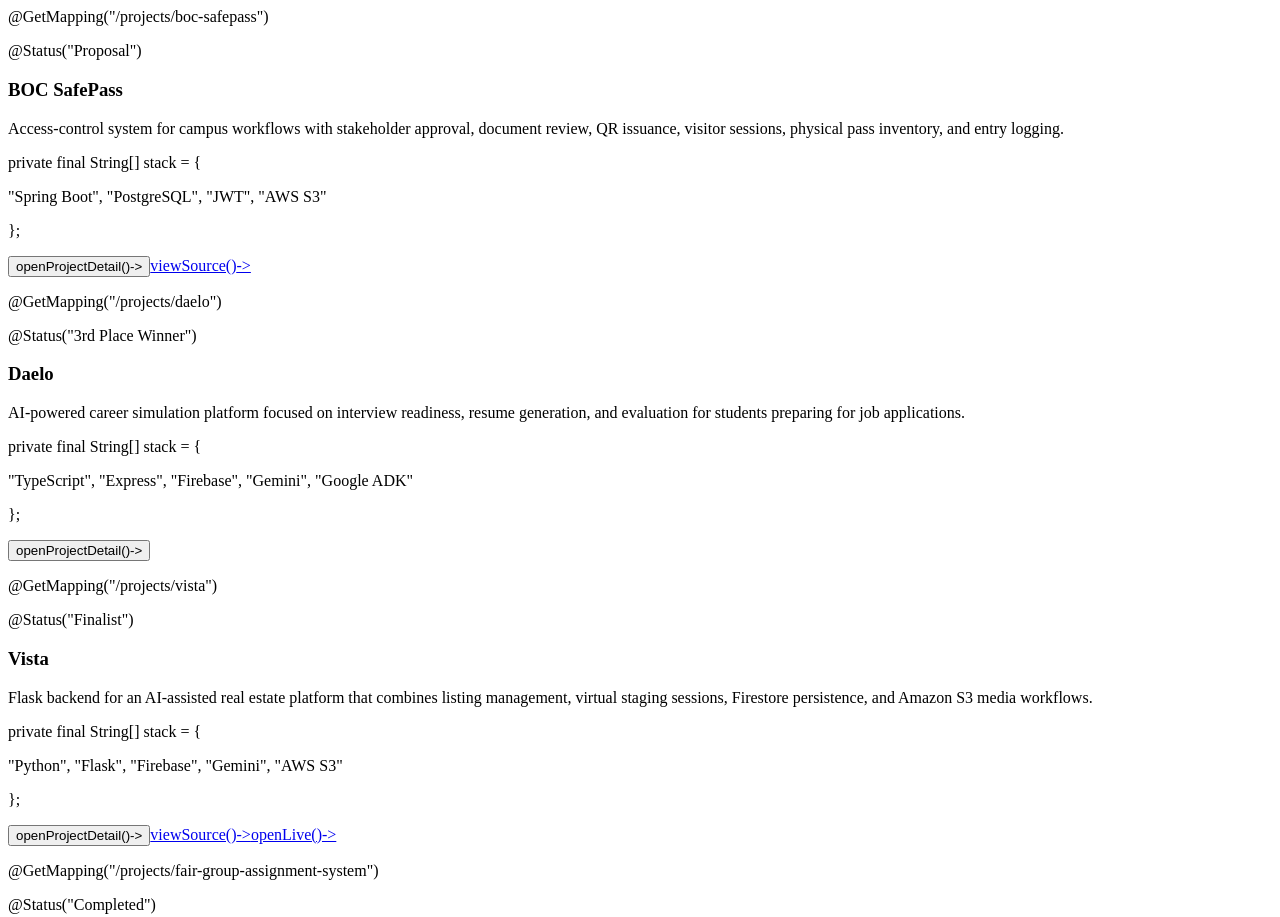
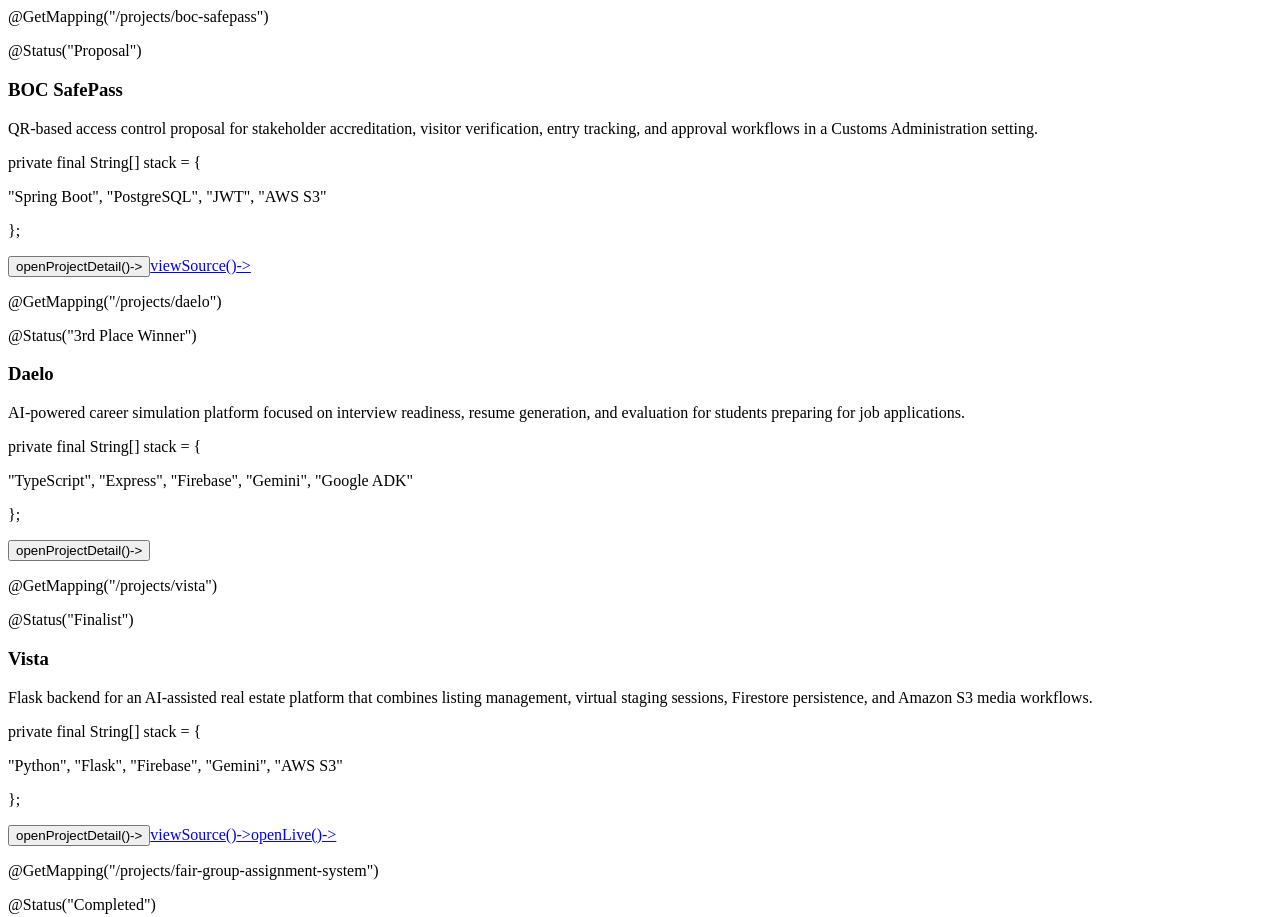
Before and after one commit to roginandd/roginand_villegas, a React (Vite) app: page / in a window 1280 px wide. Shown: the part 1540-2457 px from the top of the page. Built offline with nearby package versions, Linux system fonts and the light colour scheme; the HTML template or start-up script is replaced by a standard one.

Commit message:
feat: enhance modal styling with custom scrollbar and animations

```diff
--- a/src/data/portfolioData.js
+++ b/src/data/portfolioData.js
@@ -1,9 +1,3 @@
-import bocSafePassPreview from "../assets/previews/boc-safepass-preview.svg";
-import cspsPlatformPreview from "../assets/previews/csps-platform-preview.svg";
-import daeloPreview from "../assets/previews/daelo-preview.svg";
-import fairGroupAssignmentPreview from "../assets/previews/fair-group-assignment-preview.svg";
-import vistaPreview from "../assets/previews/vista-preview.svg";
-
 export const navigationItems = [
   { id: "source", label: "source" },
   { id: "javadoc", label: "javadoc" },
@@ -68,6 +62,7 @@ export const techStack = [
 export const projects = [
   {
     slug: "csps-platform-backend",
+
     endpoint: "/projects/csps-platform-backend",
     className: "CSPSPlatformBackend",
     status: "Production",
@@ -91,11 +86,50 @@ export const projects = [
     ],
     highlights: ["Java", "Spring Boot", "MySQL", "AWS S3", "JWT"],
     stack: ["Java", "Spring Boot", "MySQL", "AWS S3", "JWT"],
-    preview: {
-      src: cspsPlatformPreview,
-      label: "// csps-dashboard-preview.svg",
-      alt: "Preview panel for the CSPS student operations platform backend",
-    },
+    gallery: [
+      {
+        fileLabel: "// membership-dashboard",
+        windowTitle: "MembershipAdminView",
+        annotation: '@PreviewState("memberships")',
+        headline: "Semester membership dashboard",
+        description:
+          "Tracks active members, renewals, and officer-facing filters inside one operations surface.",
+        rows: [
+          "membershipService.getCurrentSemesterRecords()",
+          "renewal eligibility validation",
+          "officer-only admin actions",
+        ],
+        metrics: ["members:324", "renewals:58", "rbac:enabled"],
+      },
+      {
+        fileLabel: "// merch-checkout-flow",
+        windowTitle: "MerchOrderPipeline",
+        annotation: '@PreviewState("commerce")',
+        headline: "Cart to checkout workflow",
+        description:
+          "Shows the backend flow behind product ordering, stock checks, and purchase history.",
+        rows: [
+          "cart item aggregation",
+          "inventory integrity guard",
+          "purchase history persistence",
+        ],
+        metrics: ["orders:128", "stock-lock:on", "history:available"],
+      },
+      {
+        fileLabel: "// qr-attendance-panel",
+        windowTitle: "AttendanceScanConsole",
+        annotation: '@PreviewState("attendance")',
+        headline: "QR attendance event scan",
+        description:
+          "Connects membership state, event attendance, and scan recording for student operations.",
+        rows: [
+          "qrScanService.record()",
+          "event participation linkage",
+          "member validation before attendance save",
+        ],
+        metrics: ["scans:412", "events:14", "audit:stored"],
+      },
+    ],
     sourceUrl: "https://github.com/roginandd/CSPS-redesign-backend",
     liveUrl: "https://ucmncsps.vercel.app",
     notes: null,
@@ -109,7 +143,7 @@ export const projects = [
     projectType: "Client project proposal",
     builtFor: "Client project proposal for a Customs Administration system",
     summary:
-      "Access-control system for campus workflows with stakeholder approval, document review, QR issuance, visitor sessions, physical pass inventory, and entry logging.",
+      "QR-based access control proposal for stakeholder accreditation, visitor verification, entry tracking, and approval workflows in a Customs Administration setting.",
     overview:
       "A QR-based access control and verification system for stakeholder accreditation, visitor management, and facility entry tracking.",
     story:
@@ -124,11 +158,50 @@ export const projects = [
     ],
     highlights: ["Spring Boot", "PostgreSQL", "JWT", "AWS S3", "Layered architecture"],
     stack: ["Spring Boot", "PostgreSQL", "JWT", "AWS S3"],
-    preview: {
-      src: bocSafePassPreview,
-      label: "// access-control-preview.svg",
-      alt: "Preview panel for the BOC SafePass QR access and verification workflow",
-    },
+    gallery: [
+      {
+        fileLabel: "// stakeholder-accreditation",
+        windowTitle: "StakeholderReviewQueue",
+        annotation: '@PreviewState("approvals")',
+        headline: "Accreditation approval queue",
+        description:
+          "Centralizes document review, remarks, and decision history before QR issuance.",
+        rows: [
+          "document verification workflow",
+          "reviewer role access checks",
+          "approval history persistence",
+        ],
+        metrics: ["pending:24", "approved:108", "remarks:required"],
+      },
+      {
+        fileLabel: "// qr-access-verification",
+        windowTitle: "QrVerificationPanel",
+        annotation: '@PreviewState("access")',
+        headline: "QR-based entry validation",
+        description:
+          "Verifies access credentials at the gate and links sessions to physical pass handling.",
+        rows: [
+          "qr status check",
+          "pass inventory assignment",
+          "session activation logic",
+        ],
+        metrics: ["gate:active", "passes:39", "session-state:tracked"],
+      },
+      {
+        fileLabel: "// entry-log-report",
+        windowTitle: "EntryAuditConsole",
+        annotation: '@PreviewState("logging")',
+        headline: "Movement and reporting log",
+        description:
+          "Records facility movement for visitors and stakeholders with audit-ready history.",
+        rows: [
+          "entry / exit timestamps",
+          "stakeholder and visitor branching",
+          "report-ready event log records",
+        ],
+        metrics: ["logs:842", "reports:daily", "audit:enabled"],
+      },
+    ],
     sourceUrl: "https://github.com/roginandd/safepass_api",
     liveUrl: null,
     notes: null,
@@ -158,11 +231,50 @@ export const projects = [
     ],
     highlights: ["TypeScript", "Express", "Firebase", "Gemini", "Google ADK"],
     stack: ["TypeScript", "Express", "Firebase", "Gemini", "Google ADK"],
-    preview: {
-      src: daeloPreview,
-      label: "// interview-simulation-preview.svg",
-      alt: "Preview panel for the Daelo AI interview and resume workflow",
-    },
+    gallery: [
+      {
+        fileLabel: "// interview-simulation",
+        windowTitle: "InterviewPracticeSession",
+        annotation: '@PreviewState("simulation")',
+        headline: "Interview practice session",
+        description:
+          "Runs question prompts, answer capture, and AI-backed coaching in one guided flow.",
+        rows: [
+          "Gemini interview prompt orchestration",
+          "candidate answer evaluation",
+          "feedback and retry handling",
+        ],
+        metrics: ["rounds:6", "feedback:ai", "schema:validated"],
+      },
+      {
+        fileLabel: "// resume-generation",
+        windowTitle: "ResumeOutputPipeline",
+        annotation: '@PreviewState("resume")',
+        headline: "Resume generation pipeline",
+        description:
+          "Transforms profile data and AI recommendations into structured resume output.",
+        rows: [
+          "resume content assembly",
+          "Firestore document persistence",
+          "schema-checked output formatting",
+        ],
+        metrics: ["resume:v1", "storage:firestore", "output:structured"],
+      },
+      {
+        fileLabel: "// evaluation-dashboard",
+        windowTitle: "CareerReadinessScoreboard",
+        annotation: '@PreviewState("evaluation")',
+        headline: "Career readiness scoring",
+        description:
+          "Summarizes interview performance, recommendations, and areas to improve.",
+        rows: [
+          "recommendation scoring",
+          "skill-gap feedback generation",
+          "frontend-ready evaluation payloads",
+        ],
+        metrics: ["score:84", "suggestions:5", "user-state:tracked"],
+      },
+    ],
     sourceUrl: null,
     liveUrl: null,
     notes: null,
@@ -192,11 +304,50 @@ export const projects = [
     ],
     highlights: ["Python", "Flask", "Firebase", "Gemini", "AWS S3"],
     stack: ["Python", "Flask", "Firebase", "Gemini", "AWS S3"],
-    preview: {
-      src: vistaPreview,
-      label: "// virtual-staging-preview.svg",
-      alt: "Preview panel for the Vista property visualization and virtual staging workflow",
-    },
+    gallery: [
+      {
+        fileLabel: "// property-listing-intake",
+        windowTitle: "PropertyListingWorkflow",
+        annotation: '@PreviewState("listing")',
+        headline: "Property listing intake",
+        description:
+          "Handles listing creation, metadata storage, and media preparation for properties.",
+        rows: [
+          "listing field validation",
+          "Firestore property persistence",
+          "S3 media upload handling",
+        ],
+        metrics: ["listings:ready", "storage:s3", "forms:validated"],
+      },
+      {
+        fileLabel: "// virtual-staging-session",
+        windowTitle: "VirtualStagingSession",
+        annotation: '@PreviewState("staging")',
+        headline: "AI staging workflow",
+        description:
+          "Connects source property images with Gemini-based staging and session state tracking.",
+        rows: [
+          "Gemini staging request orchestration",
+          "session chat / state updates",
+          "generated image persistence",
+        ],
+        metrics: ["ai:gemini", "sessions:tracked", "images:processed"],
+      },
+      {
+        fileLabel: "// buyer-visualization-preview",
+        windowTitle: "BuyerExperiencePreview",
+        annotation: '@PreviewState("experience")',
+        headline: "Property visualization output",
+        description:
+          "Presents staged property output to help buyers evaluate visual possibilities before decisions.",
+        rows: [
+          "before / after stage results",
+          "frontend integration payloads",
+          "media retrieval via cloud storage",
+        ],
+        metrics: ["preview:ready", "hackathon:finalist", "ui:connected"],
+      },
+    ],
     sourceUrl: "https://github.com/roginandd/vista-api",
     liveUrl: "https://vista-cspsits.vercel.app",
     notes: null,
@@ -224,11 +375,50 @@ export const projects = [
     ],
     highlights: ["Spring Boot", "React", "Hybrid algorithm design"],
     stack: ["Spring Boot", "React", "Hybrid algorithm design"],
-    preview: {
-      src: fairGroupAssignmentPreview,
-      label: "// grouping-result-preview.svg",
-      alt: "Preview panel for the Fair Group Assignment System result screen",
-    },
+    gallery: [
+      {
+        fileLabel: "// csv-upload-intake",
+        windowTitle: "StudentImportConsole",
+        annotation: '@PreviewState("input")',
+        headline: "CSV intake and preprocessing",
+        description:
+          "Loads student records and normalizes grade inputs before running the grouping algorithm.",
+        rows: [
+          "csv parsing and validation",
+          "grade sorting preparation",
+          "group count constraint checks",
+        ],
+        metrics: ["csv:loaded", "records:48", "validation:pass"],
+      },
+      {
+        fileLabel: "// balanced-group-output",
+        windowTitle: "GroupResultPreview",
+        annotation: '@PreviewState("output")',
+        headline: "Balanced team output",
+        description:
+          "Displays generated groups with comparable grade distribution across teams.",
+        rows: [
+          "round-robin distribution",
+          "group size consistency checks",
+          "balanced output rendering",
+        ],
+        metrics: ["groups:6", "variance:low", "fairness:improved"],
+      },
+      {
+        fileLabel: "// hybrid-algorithm-pass",
+        windowTitle: "HybridBalancerTrace",
+        annotation: '@PreviewState("algorithm")',
+        headline: "Hybrid balancing pass",
+        description:
+          "Refines groups using greedy and divide-and-conquer logic after the initial distribution phase.",
+        rows: [
+          "greedy partition refinement",
+          "divide-and-conquer rebalance step",
+          "performance-aware assignment logic",
+        ],
+        metrics: ["algo:hybrid", "phase:multi-step", "scalability:reasonable"],
+      },
+    ],
     sourceUrl: "https://github.com/roginandd/FairGroupAssignment",
     liveUrl: "https://fair-group-assignment.vercel.app",
     notes: null,
```
Also changed, not shown: src/styles/index.css (+25 -0 lines), tailwind.config.cjs (+11 -0 lines).
